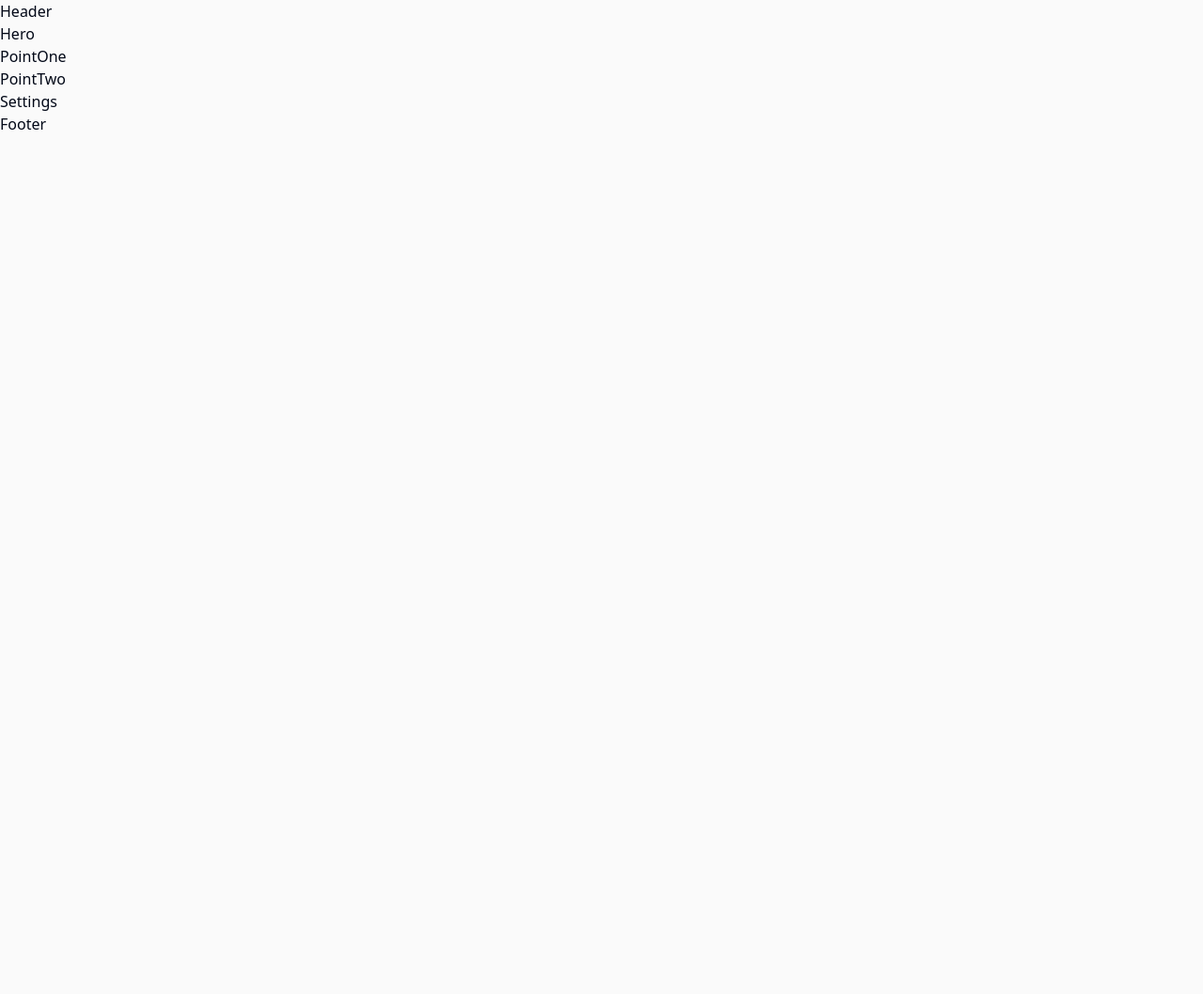
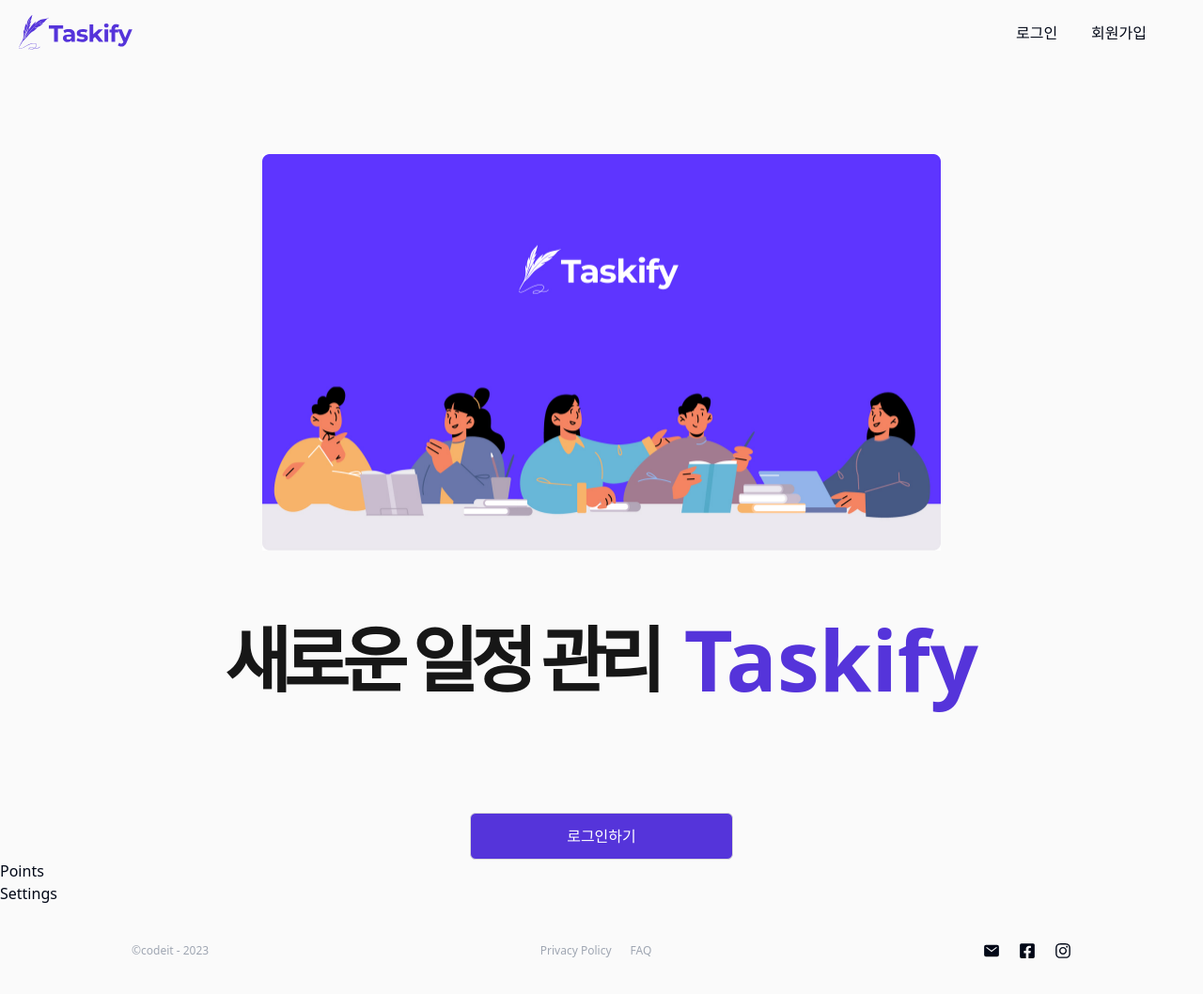
Before and after one commit to ynmkim/taskify, a Next.js app: page / in a window 1280 px wide. Shown: the top 1058 px of the page at 94% size. Before the commit the page ends 800 px from the top, so only its background shows below. Built offline with nearby package versions, Linux system fonts and the light colour scheme.

Commit message:
feat: 랜딩 페이지 Header, Hero 완성

```diff
--- a/src/components/home/Footer.tsx
+++ b/src/components/home/Footer.tsx
@@ -1,3 +1,22 @@
+import { IoMail } from 'react-icons/io5';
+import { FaFacebookSquare } from 'react-icons/fa';
+import { FaInstagram } from 'react-icons/fa';
+
 export default function Footer() {
-  return <div>Footer</div>;
+  return (
+    <div className="md:flex md:items-center md:justify-between md:p-10 lg:px-[140px]">
+      <div className="text-center text-xs text-gray-9FA6B2">©codeit - 2023</div>
+
+      <div className="flex items-center justify-center gap-5 mt-3 mb-[68px] md:m-0 text-xs text-gray-9FA6B2">
+        <span className="cursor-pointer">Privacy Policy</span>
+        <span className="cursor-pointer">FAQ</span>
+      </div>
+
+      <div className="flex items-center justify-center gap-5 text-lg">
+        <IoMail className="cursor-pointer" />
+        <FaFacebookSquare className="cursor-pointer" />
+        <FaInstagram className="cursor-pointer" />
+      </div>
+    </div>
+  );
 }
--- a/src/components/home/Header.tsx
+++ b/src/components/home/Header.tsx
@@ -1,3 +1,28 @@
+import Image from 'next/image';
+import Link from 'next/link';
+
 export default function Header() {
-  return <div>Header</div>;
+  return (
+    <div className="w-full px-5 py-4 flex items-center justify-between">
+      {/* TODO: Image 반응형 Next-Art Direction 이용해서 구현해보기 */}
+      <Image src="/logo_small.svg" className="cursor-pointer sm:hidden" width={24} height={27} alt="logo" priority />
+      <Image
+        src="/logo_large.svg"
+        className="cursor-pointer hidden sm:block"
+        width={121}
+        height={39}
+        alt="logo"
+        priority
+      />
+      <div className="gap-5 md:gap-9 flex mr-1 md:mr-5 lg:mr-10">
+        <Link href="/login">
+          <div>로그인</div>
+        </Link>
+
+        <Link href="/signup">
+          <div>회원가입</div>
+        </Link>
+      </div>
+    </div>
+  );
 }
--- a/src/components/home/Hero.tsx
+++ b/src/components/home/Hero.tsx
@@ -1,3 +1,23 @@
+import Image from 'next/image';
+import { Button } from '../ui/button';
+
 export default function Hero() {
-  return <div>Hero</div>;
+  return (
+    <div className="w-fit mx-auto flex flex-col items-center justify-center text-black-171717">
+      <div className="relative w-[287px] h-[168px] md:w-[537.25px] md:h-[314.76px] lg:w-[722px] lg:h-[422.76px] mt-[42px] md:mt-[94px] mb-[26px] md:mb-12">
+        <Image src="/landing.jpg" alt="hero_img" fill priority />
+      </div>
+
+      <div className="font-bold text-center md:flex md:items-center md:gap-6 lg:gap-7">
+        <div className="text-[40px] md:font-bold md:text-[56px] lg:text-[76px] -tracking-widest">새로운 일정 관리</div>
+        <div className="text-[42px] md:font-bold md:text-[70px] lg:text-[90px] text-violet-5534DA">Taskify</div>
+      </div>
+
+      <div>
+        <Button className="mt-16 py-3 w-[235px] bg-violet-5534DA text-sm md:mt-20 md:w-[280px] md:text-base lg:mt-24 text-white font-medium">
+          로그인하기
+        </Button>
+      </div>
+    </div>
+  );
 }
--- a/src/components/home/Point.tsx
+++ /dev/null
@@ -1,8 +0,0 @@
-export default function Point() {
-  return (
-    <div>
-      <div>PointOne</div>
-      <div>PointTwo</div>
-    </div>
-  );
-}
--- /dev/null
+++ b/src/components/home/Points.tsx
@@ -0,0 +1,3 @@
+export default function Points() {
+  return <div>Points</div>;
+}
--- a/src/pages/index.tsx
+++ b/src/pages/index.tsx
@@ -1,7 +1,7 @@
 import Header from '@/components/home/Header';
 import Footer from '@/components/home/Footer';
 import Hero from '@/components/home/Hero';
-import Point from '@/components/home/Point';
+import Points from '@/components/home/Points';
 import Settings from '@/components/home/Settings';
 
 export default function Home() {
@@ -10,7 +10,7 @@ export default function Home() {
       <Header />
       <div>
         <Hero />
-        <Point />
+        <Points />
         <Settings />
       </div>
       <Footer />
```
